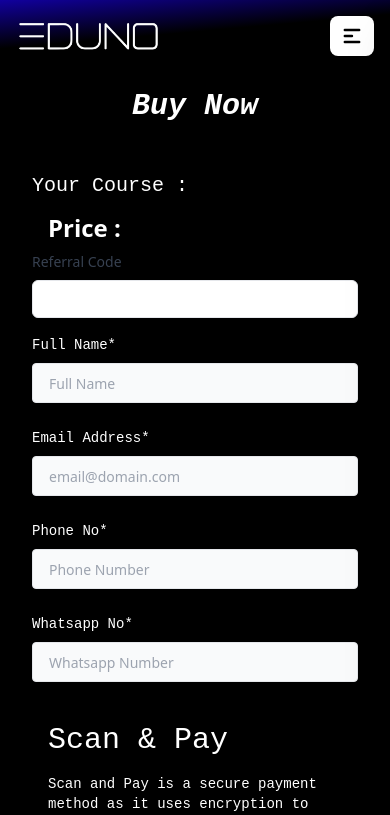
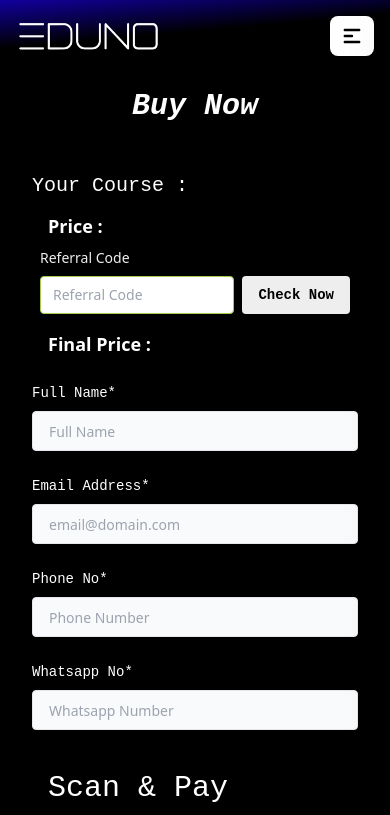
Before and after one commit to officialeduno/Eduno, a Next.js app: page /payment/buynow in a window 390 px wide. Shown: the top 815 px of the page. Built offline with nearby package versions, Linux system fonts and the light colour scheme.

Commit message:
Referral Code Frontend add

```diff
--- a/pages/_app.js
+++ b/pages/_app.js
@@ -9,6 +9,7 @@ export default function App({ Component, pageProps }) {
   const router = useRouter();
   const [user, setUser] = useState({ value: null });
   const [userName, setUserName] = useState({ value: null });
+  const [edunoId, setEdunoId] = useState({ value: null });
   const [key, setKey] = useState(0);
   const [courseCode, setCourseCode] = useState({ value: null });
   const [progress, setProgress] = useState(0);
@@ -31,6 +32,7 @@ export default function App({ Component, pageProps }) {
     if (confirm(logout_confirmation_message) == true) {
       localStorage.removeItem('loginToken');
       localStorage.removeItem('userName');
+      localStorage.removeItem('edunoId');
       setKey(Math.random());
       setUser({ value: null });
       router.push(`http://localhost:3000/`);
@@ -50,9 +52,11 @@ export default function App({ Component, pageProps }) {
     })
     const loginToken = localStorage.getItem('loginToken');
     const username = localStorage.getItem('userName');
+    const id = localStorage.getItem('edunoId');
     if (loginToken) {
       setUser({ value: loginToken });
       setUserName({ value: username });
+      setEdunoId({value: id});
       setKey(Math.random())
     }
   }, [router.query])
@@ -67,7 +71,7 @@ export default function App({ Component, pageProps }) {
 
     <Navbar logout={logout} user={user} userName={userName} key={key} />
 
-    <Component {...pageProps} user={user} userName={userName} buyNow={buyNow} courseCode={courseCode} progress={progress} setProgress={setProgress} />
+    <Component {...pageProps} user={user} userName={userName} buyNow={buyNow} courseCode={courseCode} progress={progress} setProgress={setProgress} edunoId={edunoId} />
 
     <Footer />
 
--- a/pages/dashboard/profile.js
+++ b/pages/dashboard/profile.js
@@ -10,7 +10,7 @@ const Dashboard = (props) => {
             </Head>
             <div className='bg-black py-12 px-4 md:px-0 flex flex-col justify-center items-center'>
                 <h1 className='text-white text-font text-2xl md:text-4xl pb-2'>Hi! {props.userName.value}</h1>
-                <h1 className='text-white text-font text-2xl md:text-4xl pb-2'>Eduno Id: {localStorage.getItem('edunoId')}</h1>
+                <h1 className='text-white text-font text-2xl md:text-4xl pb-2'>Eduno Id: {props.edunoId.value}</h1>
                 <section class="profile-card-bg md:w-[60vw] p-6 mx-auto rounded-md shadow-md">
                     <h2 class="text-lg font-semibold text-gray-700 capitalize dark:text-white">Change Your Profile</h2>
 
--- a/pages/payment/buynow.js
+++ b/pages/payment/buynow.js
@@ -76,17 +76,28 @@ const BuyNow = (props) => {
                             {props.courseCode == "android" && <p className='font-bold text-xl text-white py-2 px-4 text-font'>Android App Development</p>}
                             {props.courseCode == "aiml" && <p className='font-bold text-xl text-white py-2 px-4 text-font'>AI / ML</p>}
 
-                            <div className='text-white font-bold text-2xl flex justify-between pt-1 pb-2 px-4'>
+                            <div className='text-white font-bold text-lg md:text-2xl flex justify-between pt-1 pb-2 px-4'>
                                 <h1>Price :</h1>
                                 <div className='flex'>
-                                    <h1 className='pr-4'>{props.courseCode == "training" && "₹899/-"}{props.courseCode == "datascience" && "₹1,999/-"}{props.courseCode == "aiml" && "₹1,999/-"}{props.courseCode == "android" && "₹2,499/-"}{props.courseCode == "fullstack" && "₹1,499/-"}{props.courseCode == "java" && "₹999/-"}</h1>
-                                    <span class="mb-0.5 text-red-500 line-through">{props.courseCode == "training" && "₹1,898/-"}{props.courseCode == "datascience" && "₹3,998/-"}{props.courseCode == "aiml" && "₹3,998/-"}{props.courseCode == "android" && "₹4,998/-"}{props.courseCode == "fullstack" && "₹2,998/-"}{props.courseCode == "java" && "₹1,998/-"}</span>
+                                    <h1 className='pr-4 text-lg md:text-2xl'>{props.courseCode == "training" && "₹899/-"}{props.courseCode == "datascience" && "₹1,999/-"}{props.courseCode == "aiml" && "₹1,999/-"}{props.courseCode == "android" && "₹2,499/-"}{props.courseCode == "fullstack" && "₹1,499/-"}{props.courseCode == "java" && "₹999/-"}</h1>
+                                    <span class="mb-0.5 text-red-500 line-through text-lg md:text-2xl">{props.courseCode == "training" && "₹1,898/-"}{props.courseCode == "datascience" && "₹3,998/-"}{props.courseCode == "aiml" && "₹3,998/-"}{props.courseCode == "android" && "₹4,998/-"}{props.courseCode == "fullstack" && "₹2,998/-"}{props.courseCode == "java" && "₹1,998/-"}</span>
                                 </div>
                             </div>
 
-                            <div>
-                                <label class="text-gray-700 dark:text-gray-200" for="username">Referral Code</label>
-                                <input id="username" type="text" class="block w-full px-4 py-2 mt-2 text-gray-700 bg-white border border-gray-200 rounded-md dark:bg-gray-800 dark:text-gray-300 dark:border-gray-600 focus:border-blue-400 focus:ring-blue-300 focus:ring-opacity-40 dark:focus:border-blue-300 focus:outline-none focus:ring" />
+                            <div className='px-2 md:px-6'>
+                                <label class="text-[#EEEEEE]" for="username">Referral Code</label>
+                                <form className="flex gap-2 pt-2">
+                                    <input placeholder="Referral Code" className="bg-gray-white w-full flex-1 rounded border border-[#a2cc4c] px-3 py-2 text-gray-800 placeholder-gray-400 outline-none ring-[#a2cc4c] transition duration-100 focus:ring" />
+
+                                    <button className="buynow-button inline-block rounded bg-[#a2cc4c] px-4 py-2 text-center text-sm font-semibold text-white outline-none ring-indigo-300 transition duration-100 hover:bg-[#719034] focus-visible:ring active:bg-indigo-700 md:text-base">Check Now</button>
+                                </form>
+                            </div>
+
+                            <div className='text-white font-bold text-lg md:text-2xl flex justify-between pt-4 pb-2 px-4'>
+                                <h1>Final Price :</h1>
+                                <div className='flex'>
+                                    <h1 className='pr-4 text-lg md:text-2xl'>{props.courseCode == "training" && "₹899/-"}{props.courseCode == "datascience" && "₹1,999/-"}{props.courseCode == "aiml" && "₹1,999/-"}{props.courseCode == "android" && "₹2,499/-"}{props.courseCode == "fullstack" && "₹1,499/-"}{props.courseCode == "java" && "₹999/-"}</h1>
+                                </div>
                             </div>
                         </div>
 
```
